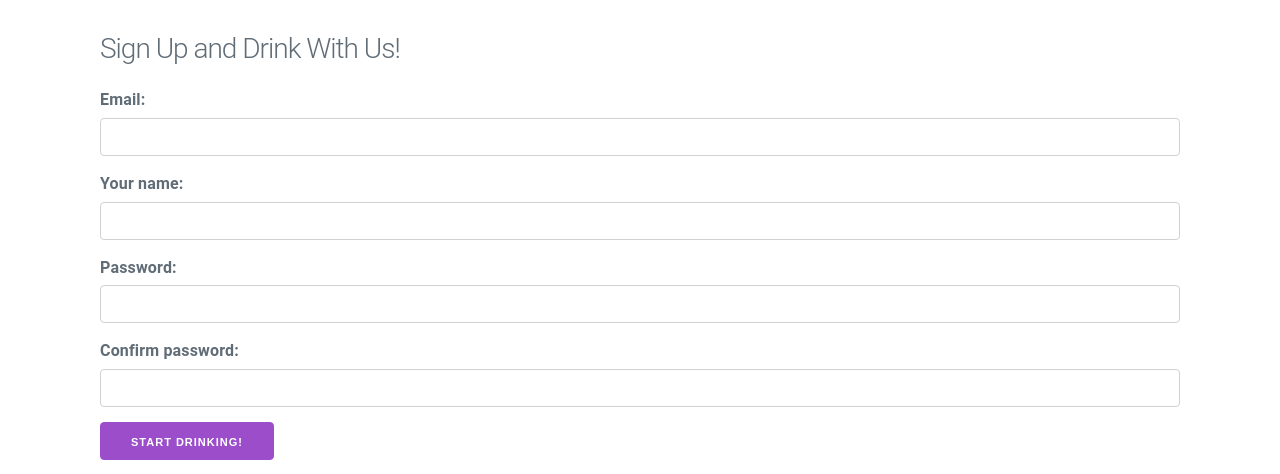
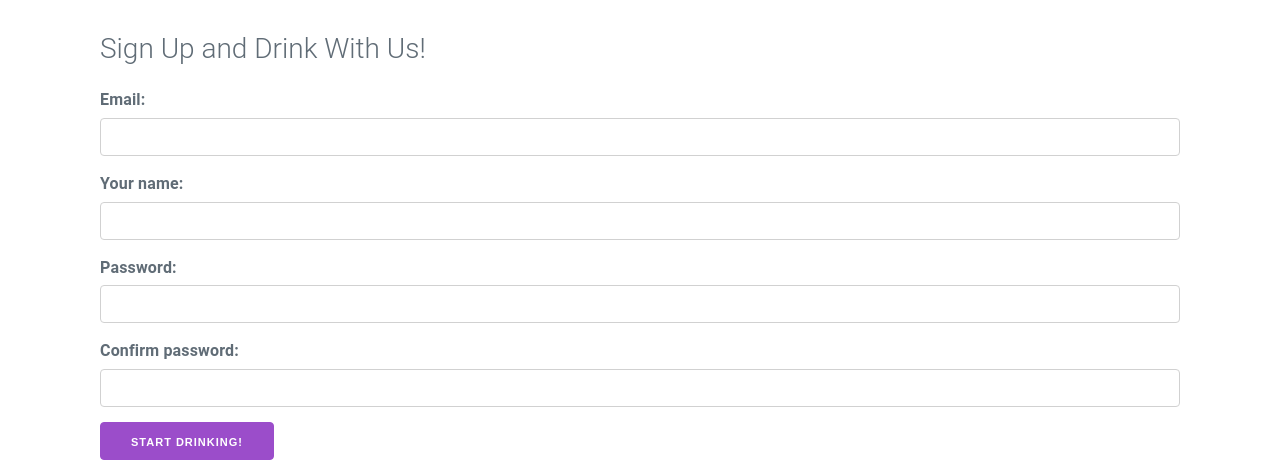
Before and after one commit to hjc/bierklub, a Django app: page /events/register/ in a window 1280 px wide. Shown: the part 52-526 px from the top of the page. Run offline with Django 3.2, Linux system fonts and the light colour scheme; some libraries are stand-ins or nearby versions.

Commit message:
Style: Don't get rid of all kerning for headers.
What in the actual fuck... why is Milligram's default letter-spacing
  -0.1rem for h1-6?...

```diff
--- a/bierklub/klubevents/static/klubevents/css/style.css
+++ b/bierklub/klubevents/static/klubevents/css/style.css
@@ -1,3 +1,7 @@
+h1, h2, h3, h4, h5, h6 {
+  letter-spacing: 0;
+}
+
 .navigation {
   background-color: #f4f5f6;
   display: block;
```
